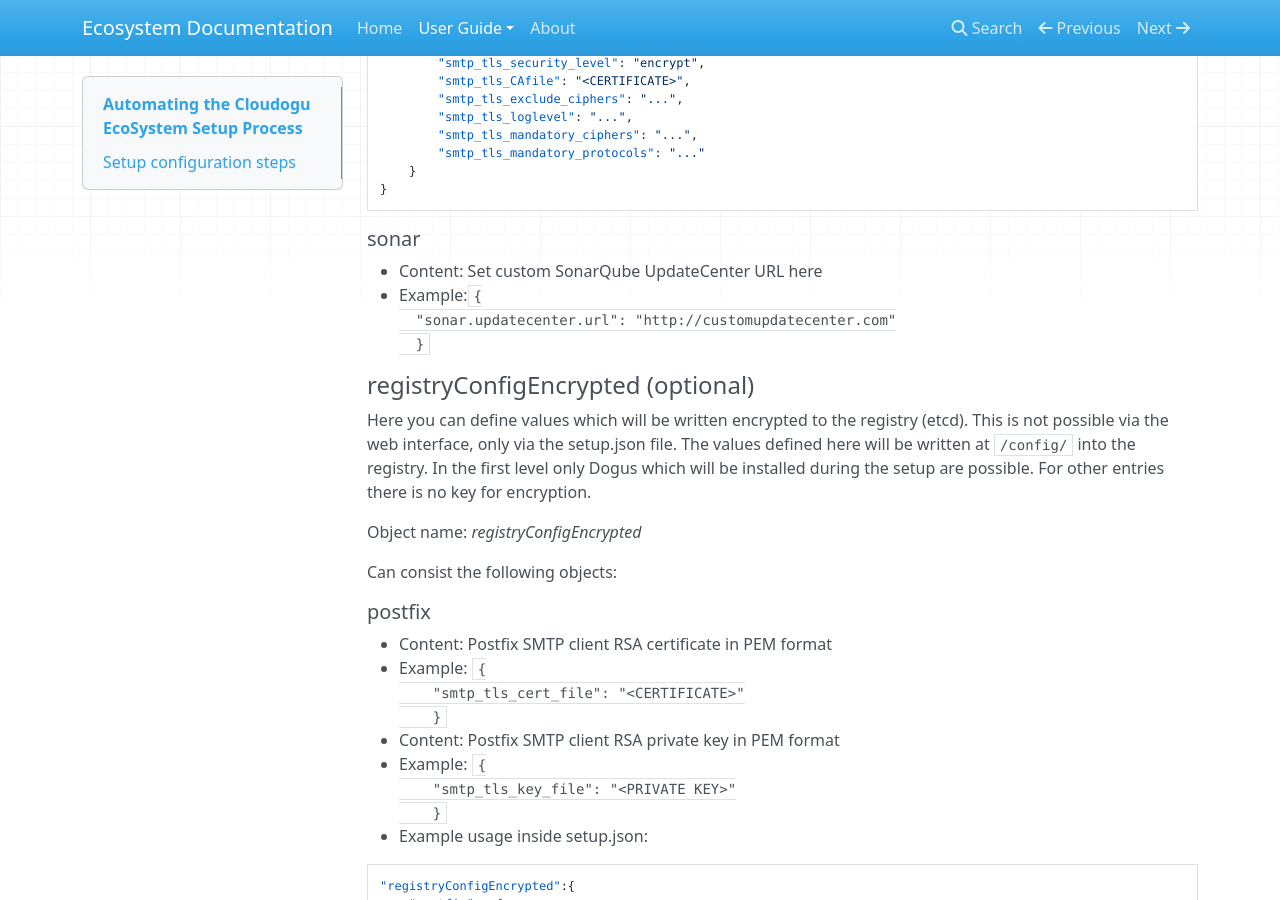
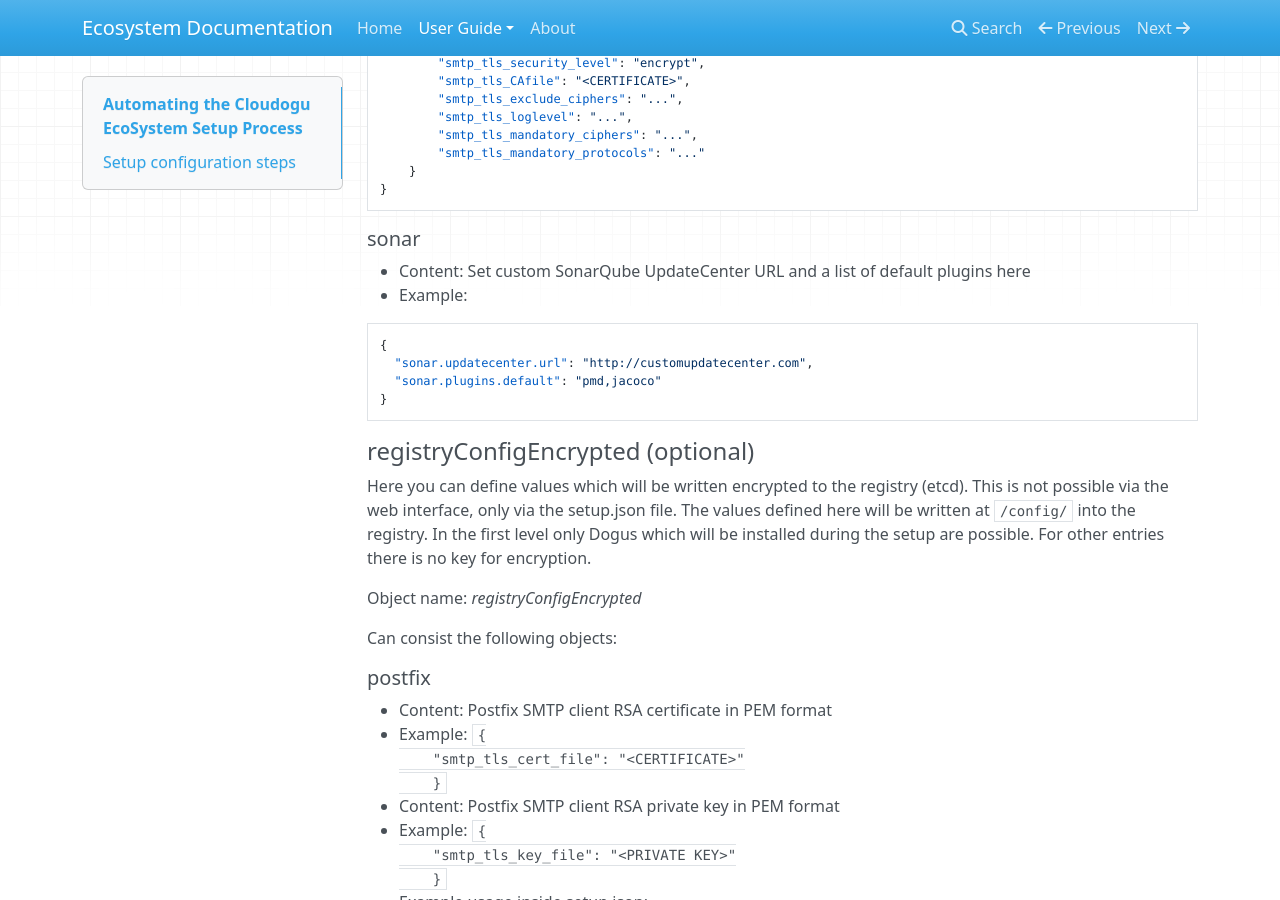
Before and after one commit to cloudogu/ecosystem, an MkDocs documentation site: the page built from docs/docs/user-guide/setup-json.md, in a window 1280 px wide and 900 px high, scrolled down 13080 px. Built offline with MkDocs 1.6.1, drawn with Linux system fonts in a browser that asks for light colours; nearby versions of some CDN libraries; old or Windows-style settings are respelled for this version of MkDocs.

Commit message:
add documentation for default plugins in sonar

`````diff
--- a/docs/docs/user-guide/setup-json.md
+++ b/docs/docs/user-guide/setup-json.md
@@ -599,10 +599,14 @@ The following objects are examples:
 
 ##### sonar
 
-- Content: Set custom SonarQube UpdateCenter URL here
-- Example:`{
-  "sonar.updatecenter.url": "http://customupdatecenter.com"
-  }`
+- Content: Set custom SonarQube UpdateCenter URL and a list of default plugins here
+- Example:
+````
+{
+  "sonar.updatecenter.url": "http://customupdatecenter.com",
+  "sonar.plugins.default": "pmd,jacoco"
+}
+````
 
 #### registryConfigEncrypted (optional)
 Here you can define values which will be written encrypted to the registry (etcd). This is not possible via the web interface, only via the setup.json file. The values defined here will be written at ``/config/`` into the registry.
`````
Also changed, not shown: docs/docs/user-guide/setup-json_de.md (+8 -4 lines).
